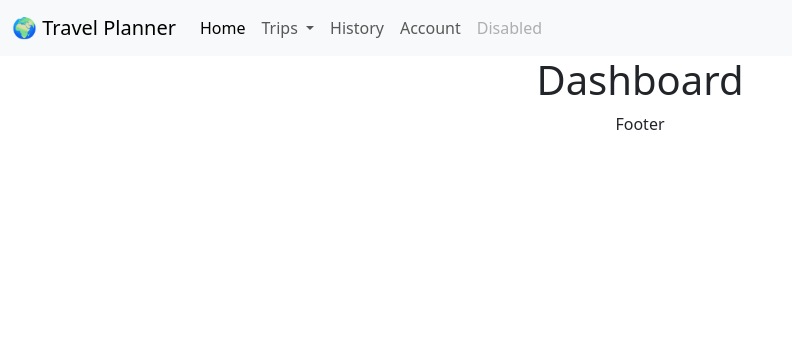
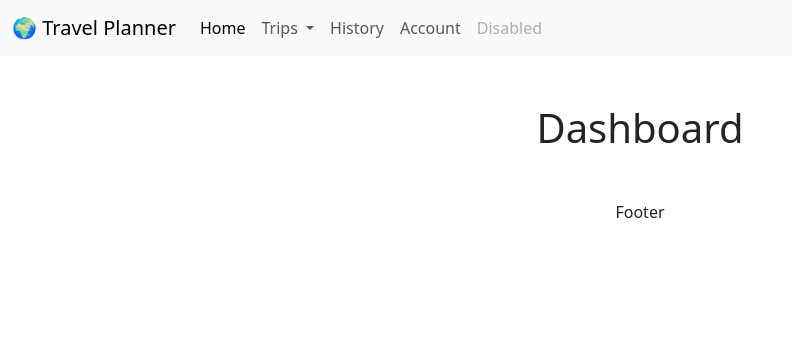
Before and after one commit to aifontao/TralvelPlanner, a Flask app: page / in a window 1280 px wide. Shown: the top 356 px of the page, without its empty margins (0-792 px from the left). Run offline with Flask 3, Linux system fonts and the light colour scheme; the visitor is signed in with stand-in values (Sample User, id 1); some libraries are stand-ins or nearby versions.

Commit message:
Style body margin to m-5

```diff
--- a/templates/layout.html
+++ b/templates/layout.html
@@ -72,7 +72,7 @@
     </header>
     {% endif %}
 
-    <main>
+    <main class="m-5">
         {% block main %}
         {% endblock %}
     </main>
```
